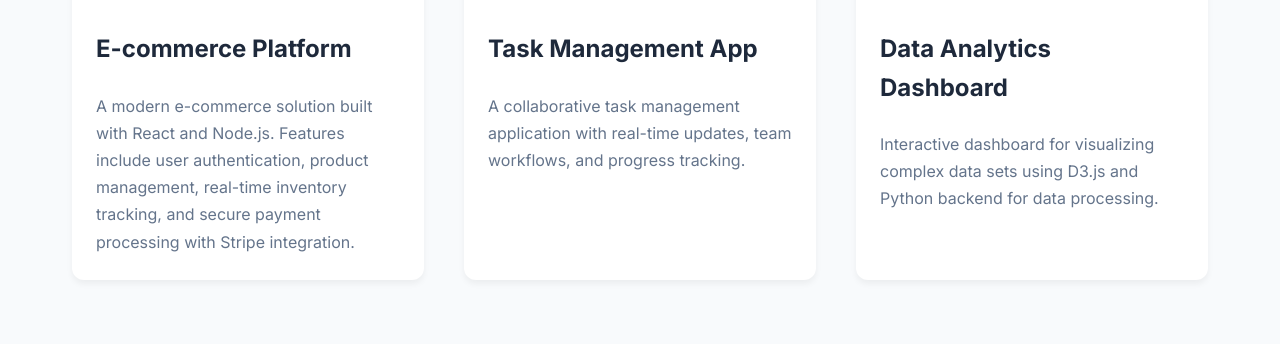
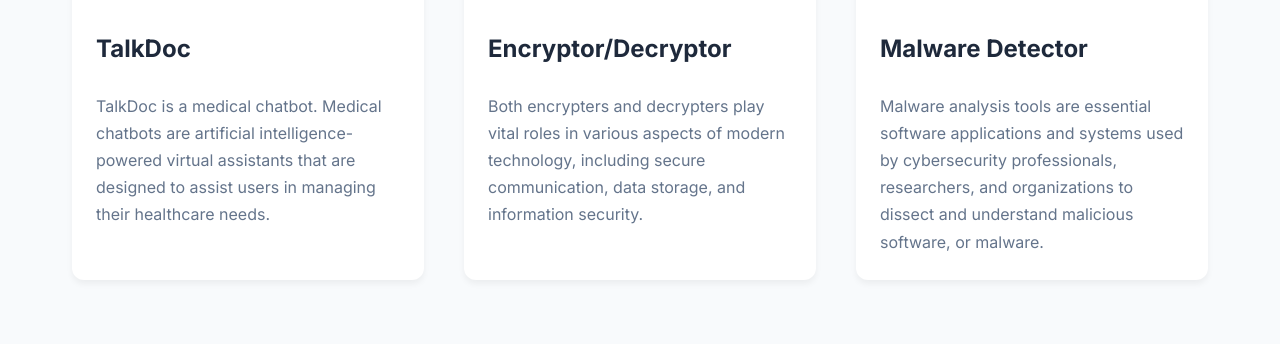
Before and after one commit to Rafeeq482/Flask_clgg_app, a Flask app: page /projects in a window 1280 px wide. Shown: the part 457-801 px from the top of the page. Run offline with Flask 3, Linux system fonts and the light colour scheme.

Commit message:
this is my new images code

```diff
--- a/templates/projects.html
+++ b/templates/projects.html
@@ -6,19 +6,19 @@
 <h1>Featured Projects</h1>
 <div class="projects">
     <div class="project">
-        <img src="https://images.pexels.com/photos/3183150/pexels-photo-3183150.jpeg" alt="Project 1" class="project-image">
-        <h2>E-commerce Platform</h2>
-        <p>A modern e-commerce solution built with React and Node.js. Features include user authentication, product management, real-time inventory tracking, and secure payment processing with Stripe integration.</p>
+        <img src="{{ url_for('static', filename='images/talkdoc.png') }}" alt="My Project" class="project-image">
+        <h2>TalkDoc</h2>
+        <p>TalkDoc is a medical chatbot. Medical chatbots are artificial intelligence-powered virtual assistants that are designed to assist users in managing their healthcare needs.</p>
     </div>
     <div class="project">
-        <img src="https://images.pexels.com/photos/3183153/pexels-photo-3183153.jpeg" alt="Project 2" class="project-image">
-        <h2>Task Management App</h2>
-        <p>A collaborative task management application with real-time updates, team workflows, and progress tracking.</p>
+        <img src="{{ url_for('static', filename='images/enc-dec.webp') }}" alt="My Project" class="project-image">
+        <h2>Encryptor/Decryptor</h2>
+        <p>Both encrypters and decrypters play vital roles in various aspects of modern technology, including secure communication, data storage, and information security.</p>
     </div>
     <div class="project">
-        <img src="https://images.pexels.com/photos/3183132/pexels-photo-3183132.jpeg" alt="Project 3" class="project-image">
-        <h2>Data Analytics Dashboard</h2>
-        <p>Interactive dashboard for visualizing complex data sets using D3.js and Python backend for data processing.</p>
+        <img src="{{ url_for('static', filename='images/malware.jpeg') }}" alt="My Project" class="project-image">
+        <h2>Malware Detector</h2>
+        <p>Malware analysis tools are essential software applications and systems used by cybersecurity professionals, researchers, and organizations to dissect and understand malicious software, or malware. </p>
     </div>
 </div>
 {% endblock %}
```
Also changed, not shown: images/talkdoc.png (deleted), static/images/enc-dec.webp (renamed from images/enc-dec.webp), static/images/malware.jpeg (renamed from images/malware.jpeg), static/images/malware2.webp (renamed from images/malware2.webp), static/images/talkdoc.png (added), 1 other file.
